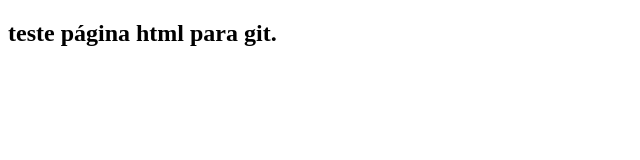
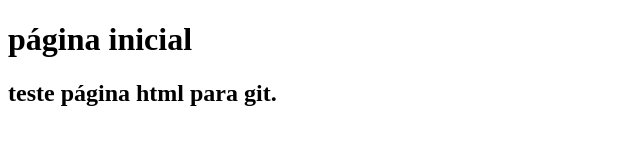
Before and after one commit to elisandrok/curso-git-dio, a plain HTML site: page index.html in a window 1280 px wide. Shown: the whole page, without its empty margins (0-640 px from the left). Drawn offline with Linux system fonts and the light colour scheme.

Commit message:
Estrutura inicial do arquivo

```diff
--- a/index.html
+++ b/index.html
@@ -6,6 +6,7 @@
         <title>Curso Git</title>
     </head>
     <body>
+        <h1> página inicial</h1>
         <h2>
             teste página html para git.
         </h2>
```
